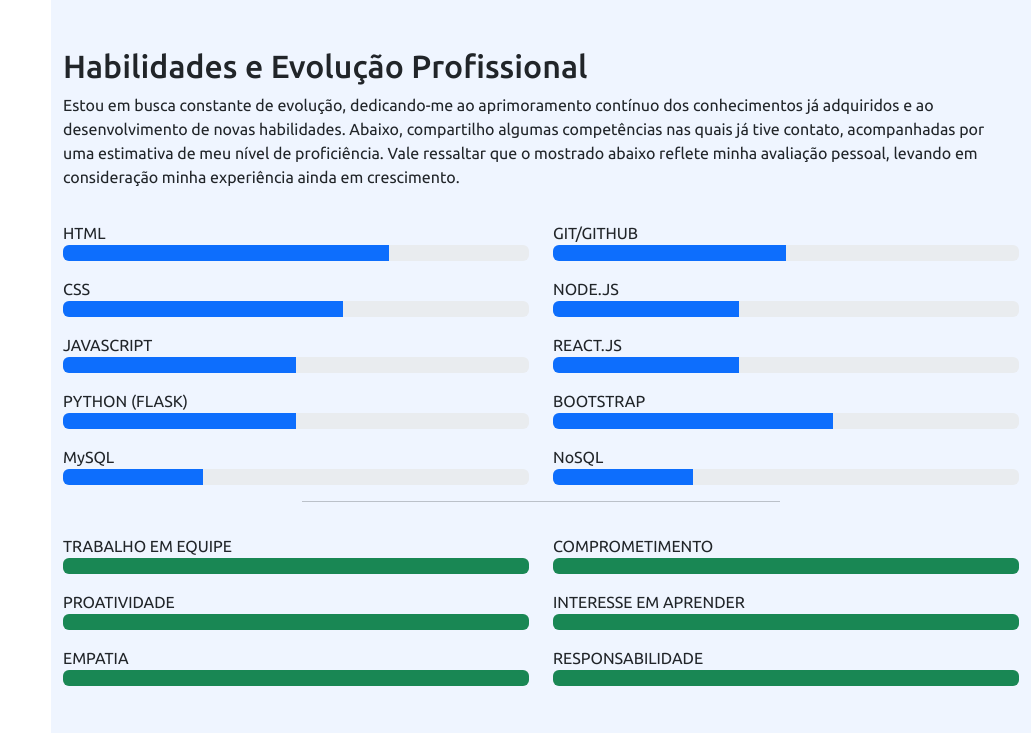
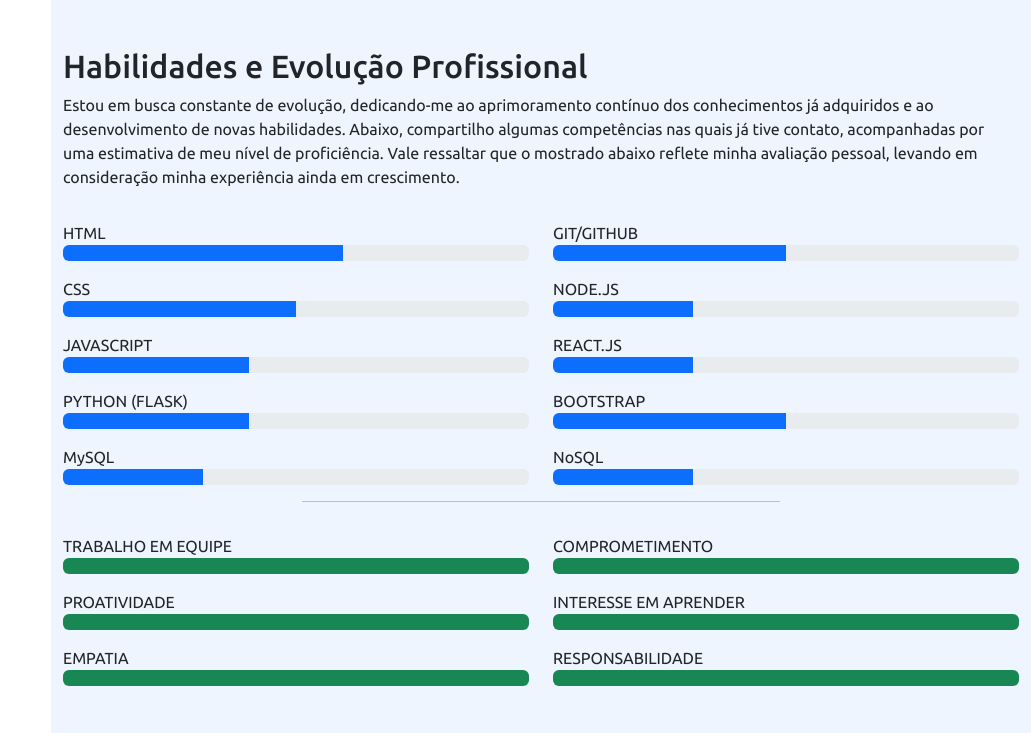
Before and after one commit to dyda91/portifolio, a Flask app: page / in a window 1280 px wide. Shown: the part 1863-2596 px from the top of the page, without its empty margins (249-1280 px from the left). Run offline with Flask 2, Linux system fonts and the light colour scheme; some libraries are stand-ins or nearby versions.

Commit message:
update infos

```diff
--- a/templates/index.html
+++ b/templates/index.html
@@ -155,22 +155,22 @@
                     <div class="col-md-6">
                         <p class="mt-3 mb-0">HTML</p>
                         <div class="progress">
-                            <div class="progress-bar" role="progressbar" aria-label="Example with label" style="width: 70%;" aria-valuenow="80" aria-valuemin="0" aria-valuemax="100" data-animate="left"></div>
+                            <div class="progress-bar" role="progressbar" aria-label="Example with label" style="width: 60%;" aria-valuenow="60" aria-valuemin="0" aria-valuemax="100" data-animate="left"></div>
                         </div>
 
                         <p class="mt-3 mb-0">CSS</p>
                         <div class="progress">
-                            <div class="progress-bar" role="progressbar" aria-label="Example with label" style="width: 60%;" aria-valuenow="70" aria-valuemin="0" aria-valuemax="100" data-animate="left"></div>
+                            <div class="progress-bar" role="progressbar" aria-label="Example with label" style="width: 50%;" aria-valuenow="50" aria-valuemin="0" aria-valuemax="100" data-animate="left"></div>
                          </div>
 
                         <p class="mt-3 mb-0">JAVASCRIPT</p>
                         <div class="progress">
-                            <div class="progress-bar" role="progressbar" aria-label="Example with label" style="width: 50%;" aria-valuenow="60" aria-valuemin="0" aria-valuemax="100" data-animate="left"></div>
+                            <div class="progress-bar" role="progressbar" aria-label="Example with label" style="width: 40%;" aria-valuenow="40" aria-valuemin="0" aria-valuemax="100" data-animate="left"></div>
                         </div>
 
                         <p class="mt-3 mb-0">PYTHON (FLASK)</p>
                         <div class="progress">
-                            <div class="progress-bar" role="progressbar" aria-label="Example with label" style="width: 50%;" aria-valuenow="60" aria-valuemin="0" aria-valuemax="100" data-animate="left"></div>
+                            <div class="progress-bar" role="progressbar" aria-label="Example with label" style="width: 40%;" aria-valuenow="40" aria-valuemin="0" aria-valuemax="100" data-animate="left"></div>
                         </div>
 
                         <p class="mt-3 mb-0">MySQL</p>
@@ -182,22 +182,22 @@
                     <div class="col-md-6">
                         <p class="mt-3 mb-0">GIT/GITHUB</p>
                         <div class="progress">
-                            <div class="progress-bar" role="progressbar" aria-label="Example with label" style="width: 50%;" aria-valuenow="40" aria-valuemin="0" aria-valuemax="100" data-animate="left"></div>
+                            <div class="progress-bar" role="progressbar" aria-label="Example with label" style="width: 50%;" aria-valuenow="50" aria-valuemin="0" aria-valuemax="100" data-animate="left"></div>
                           </div>
 
                         <p class="mt-3 mb-0">NODE.JS</p>
                         <div class="progress">
-                              <div class="progress-bar" role="progressbar" aria-label="Example with label" style="width: 40%;" aria-valuenow="40" aria-valuemin="0" aria-valuemax="100" data-animate="left"></div>
+                              <div class="progress-bar" role="progressbar" aria-label="Example with label" style="width: 30%;" aria-valuenow="30" aria-valuemin="0" aria-valuemax="100" data-animate="left"></div>
                         </div>
 
                         <p class="mt-3 mb-0">REACT.JS</p>
                         <div class="progress">
-                            <div class="progress-bar" role="progressbar" aria-label="Example with label" style="width: 40%;" aria-valuenow="50" aria-valuemin="0" aria-valuemax="100" data-animate="left"></div>
+                            <div class="progress-bar" role="progressbar" aria-label="Example with label" style="width: 30%;" aria-valuenow="30" aria-valuemin="0" aria-valuemax="100" data-animate="left"></div>
                         </div>
 
                         <p class="mt-3 mb-0">BOOTSTRAP</p>
                         <div class="progress">
-                            <div class="progress-bar" role="progressbar" aria-label="Example with label" style="width: 60%;" aria-valuenow="60" aria-valuemin="0" aria-valuemax="100" data-animate="left"></div>
+                            <div class="progress-bar" role="progressbar" aria-label="Example with label" style="width: 50%;" aria-valuenow="50" aria-valuemin="0" aria-valuemax="100" data-animate="left"></div>
                         </div>
 
                         <p class="mt-3 mb-0">NoSQL</p>
```
